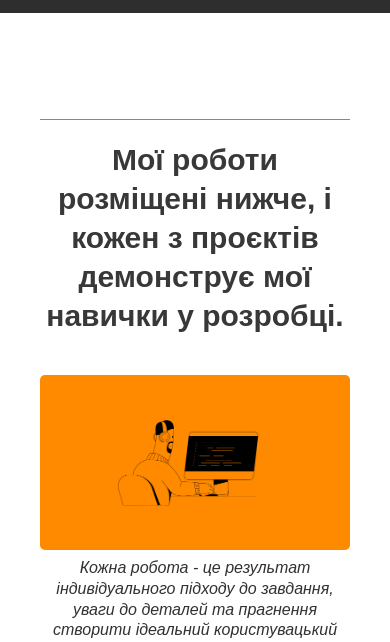
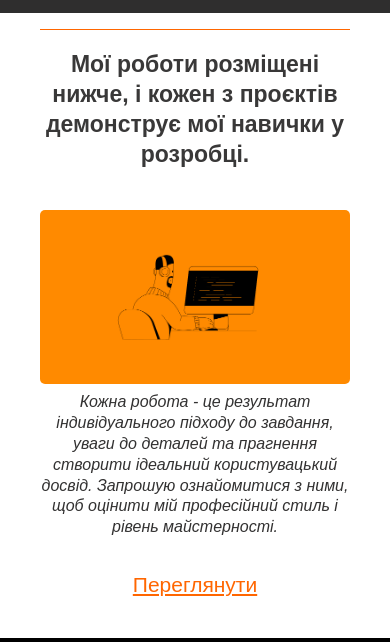
Before and after one commit to Karina2023h/CV, a plain HTML site: page post.html in a window 390 px wide. Shown: the part 76-718 px from the top of the page. Drawn offline with Linux system fonts and the light colour scheme.

Commit message:
szdxfcgv

```diff
--- a/css/responsive.css
+++ b/css/responsive.css
@@ -276,7 +276,7 @@
   }
 
   .img-postar {
-    max-width: 70%;
+    max-width: 75%;
     height: auto;
     border-radius: 5px;
     width: 360px;
@@ -327,11 +327,11 @@
   }
 
   .read-more {
-    font-size: 16px;
+    font-size: 21px;
   }
 
   .text-block1 {
-    font-size: 30px;
+    font-size: 23px;
     line-height: 1.3;
     color: #393838;
     margin-bottom: 20px;
@@ -355,7 +355,7 @@
     height: 1px;
     background-color: #bdb7b7;
     margin-bottom: 10px;
-    margin-top: 145px;
+    margin-top: 55px;
   }
 
 
```
